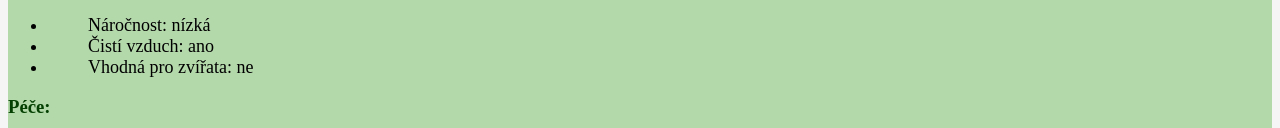
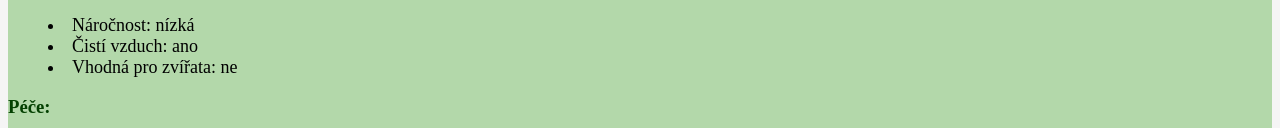
Before and after one commit to veronikabechynska/projekt-Calathea-network, a plain HTML site: page index.html in a window 1280 px wide. Shown: the part 3380-3508 px from the top of the page. Drawn offline with Linux system fonts and the light colour scheme; a script that the page names is missing.

Commit message:
pro jancu

```diff
--- a/index.html
+++ b/index.html
@@ -170,11 +170,11 @@
             monstery je vhodný
             především pro ty, kteří nemají místo na velkou monsteru a mají rádi dírkaté listy. :)
         </p>
-        <ul>
+        <table>
             <li> Náročnost: nízká</li>
             <li>Čistí vzduch: ano</li>
             <li>Vhodná pro zvířata: ne</li>
-        </ul>
+        </table>
         <h3>Péče:</h3>
         <p>
             Monstera má ráda jasné stanoviště, ale bez přímého slunce. Rostlina vyžaduje provzdušněnou půdu a má ráda
```
